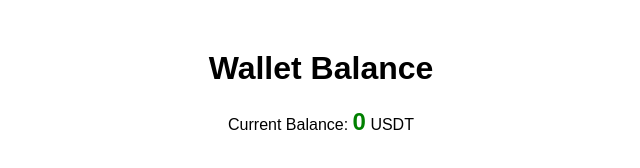
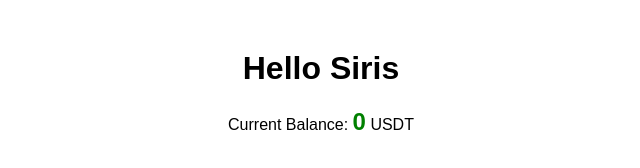
Before and after one commit to Orlinskas/replica-worker-balance, a plain HTML site: page index.html in a window 1280 px wide. Shown: the whole page, without its empty margins (319-959 px from the left). Drawn offline with Linux system fonts and the light colour scheme.

Commit message:
Update index.html

```diff
--- a/index.html
+++ b/index.html
@@ -18,7 +18,7 @@
     </style>
 </head>
 <body>
-    <h1>Wallet Balance</h1>
+    <h1>Hello Siris</h1>
     <p>Current Balance: <span id="balance">0</span> USDT</p>
 </body>
 </html>
```
